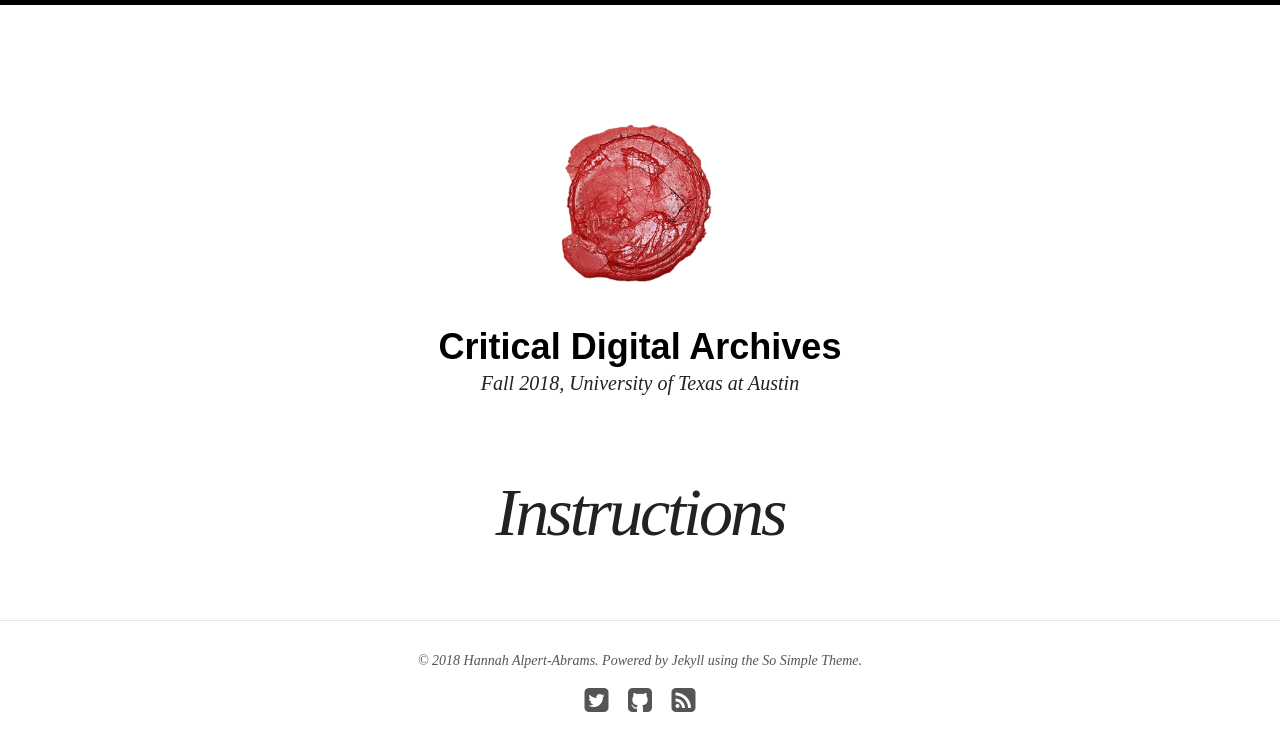
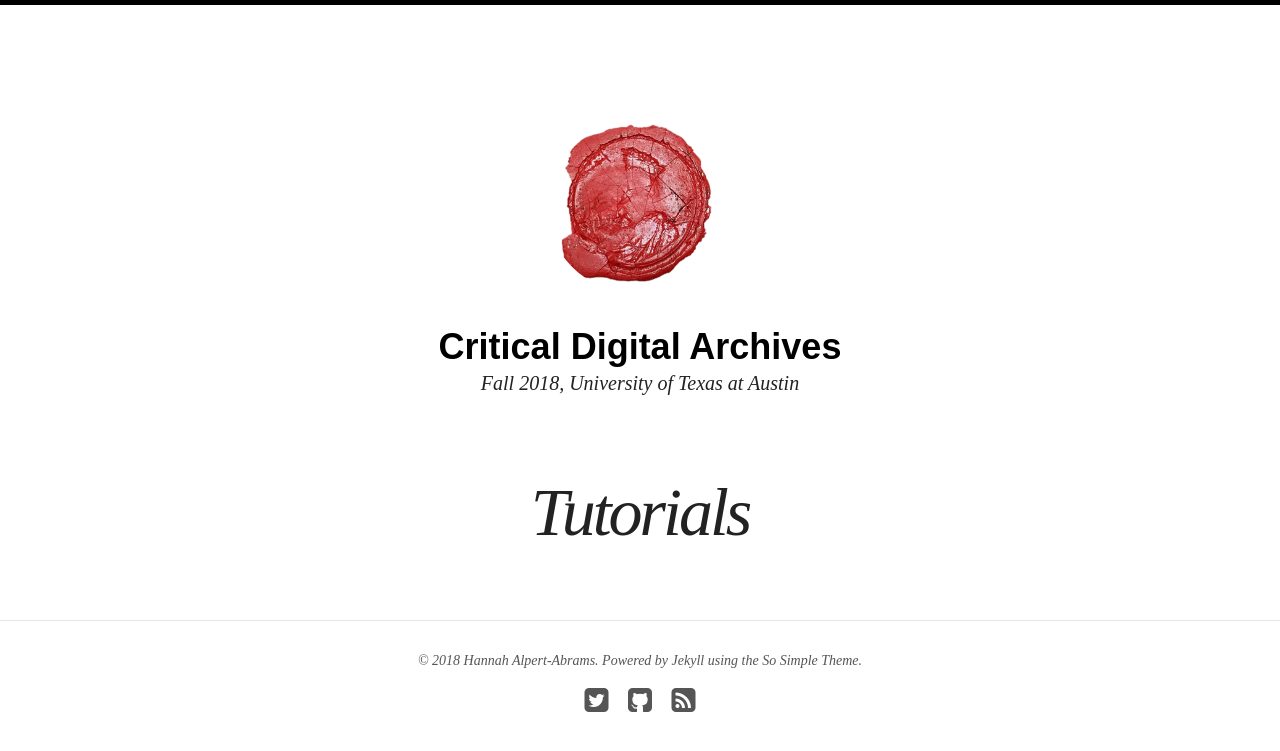
Before and after one commit to pilarvillanueva/criticalarchives, a Jekyll site: the page built from tutorials/index.md, in a window 1280 px wide. Shown: the top 751 px of the page. Built offline with Jekyll 4.4.1, drawn with Linux system fonts in a browser that asks for light colours; nearby versions of some CDN libraries.

Commit message:
updating tutorials

```diff
--- a/tutorials/index.md
+++ b/tutorials/index.md
@@ -1,12 +1,12 @@
 ---
 layout: page
-title: Instructions
+title: Tutorials
 excerpt: "Detailed guides and tutorials."
 search_omit: true
 ---
 
 <ul class="post-list">
-{% for post in site.categories.instructions %}
+{% for post in site.categories.tutorials %}
   <li><article><a href="{{ site.url }}{{ post.url }}">{{ post.title }} <span class="entry-date"><time datetime="{{ post.date | date_to_xmlschema }}">{{ post.date | date: "%B %d, %Y" }}</time></span>{% if post.excerpt %} <span class="excerpt">{{ post.excerpt | remove: '\[ ... \]' | remove: '\( ... \)' | markdownify | strip_html | strip_newlines | escape_once }}</span>{% endif %}</a></article></li>
 {% endfor %}
 </ul>
```
